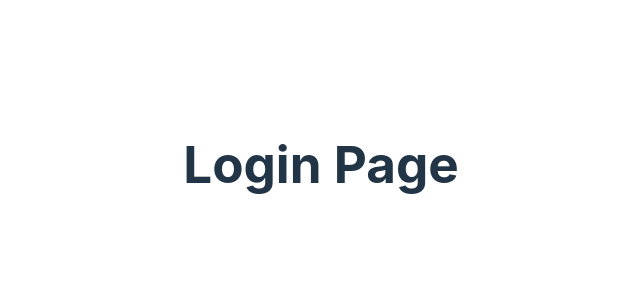
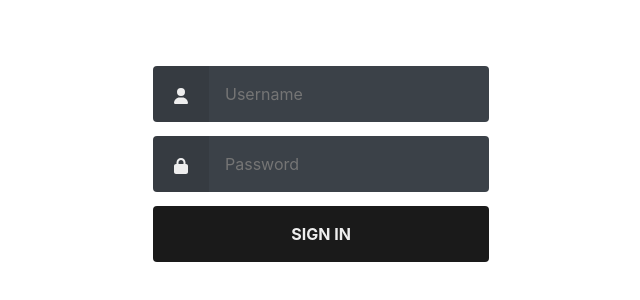
Before and after one commit to RifkyHernanda/TARPLBK, a React (Vite) app: page /login in a window 1280 px wide. Shown: the part 236-536 px from the top of the page, without its empty margins (319-959 px from the left). Built offline with nearby package versions, Linux system fonts and the light colour scheme.

Commit message:
create a simple authentication

```diff
--- a/package.json
+++ b/package.json
@@ -10,6 +10,9 @@
     "preview": "vite preview"
   },
   "dependencies": {
+    "@fortawesome/fontawesome-svg-core": "^6.4.2",
+    "@fortawesome/free-solid-svg-icons": "^6.4.2",
+    "@fortawesome/react-fontawesome": "^0.2.0",
     "react": "^18.2.0",
     "react-dom": "^18.2.0",
     "react-icons": "^4.12.0",
--- a/src/components/authentication/Index.css
+++ b/src/components/authentication/Index.css
@@ -0,0 +1,176 @@
+/* config.css */
+
+/* helpers/align.css */
+
+.align {
+  -webkit-box-align: center;
+  -ms-flex-align: center;
+  align-items: center;
+  display: -webkit-box;
+  display: -ms-flexbox;
+  display: flex;
+  -webkit-box-orient: vertical;
+  -webkit-box-direction: normal;
+  -ms-flex-direction: column;
+  flex-direction: column;
+  -webkit-box-pack: center;
+  -ms-flex-pack: center;
+  justify-content: center;
+}
+
+/* helpers/grid.css */
+
+.grid {
+  margin-left: auto;
+  margin-right: auto;
+  max-width: 320px;
+  max-width: 20rem;
+  width: 90%;
+}
+
+/* helpers/hidden.css */
+
+.hidden {
+  border: 0;
+  clip: rect(0 0 0 0);
+  height: 1px;
+  margin: -1px;
+  overflow: hidden;
+  padding: 0;
+  position: absolute;
+  width: 1px;
+}
+
+/* helpers/icon.css */
+
+.icons {
+  display: none;
+}
+
+.icon {
+  display: inline-block;
+  fill: #606468;
+  font-size: 16px;
+  font-size: 1rem;
+  height: 1em;
+  vertical-align: middle;
+  width: 1em;
+}
+
+a {
+  color: #eee;
+  outline: 0;
+  text-decoration: none;
+}
+
+a:focus,
+a:hover {
+  text-decoration: underline;
+}
+
+/* modules/form.css */
+
+input {
+  background-image: none;
+  border: 0;
+  color: inherit;
+  font: inherit;
+  margin: 0;
+  outline: 0;
+  padding: 0;
+  -webkit-transition: background-color 0.3s;
+  transition: background-color 0.3s;
+}
+
+input[type='submit'] {
+  cursor: pointer;
+}
+
+.form {
+  margin: -14px;
+  margin: -0.875rem;
+}
+
+.form input[type='password'],
+.form input[type='text'],
+.form input[type='submit'] {
+  width: 100%;
+}
+
+.form__field {
+  display: -webkit-box;
+  display: -ms-flexbox;
+  display: flex;
+  margin: 14px;
+  margin: 0.875rem;
+}
+
+.form__input {
+  -webkit-box-flex: 1;
+  -ms-flex: 1;
+  flex: 1;
+}
+
+/* modules/login.css */
+
+.login {
+  color: #eee;
+}
+
+.login label,
+.login input[type='text'],
+.login input[type='password'],
+.login input[type='submit'] {
+  border-radius: 0.25rem;
+  padding: 16px;
+  padding: 1rem;
+}
+
+.login label {
+  background-color: #363b41;
+  border-bottom-right-radius: 0;
+  border-top-right-radius: 0;
+  padding-left: 20px;
+  padding-left: 1.25rem;
+  padding-right: 20px;
+  padding-right: 1.25rem;
+}
+
+.login input[type='password'],
+.login input[type='text'] {
+  background-color: #3b4148;
+  border-bottom-left-radius: 0;
+  border-top-left-radius: 0;
+}
+
+.login input[type='password']:focus,
+.login input[type='password']:hover,
+.login input[type='text']:focus,
+.login input[type='text']:hover {
+  background-color: #434a52;
+}
+
+.login input[type='submit'] {
+  background-color: #1a1a1a;
+  color: #eee;
+  font-weight: 700;
+  text-transform: uppercase;
+}
+
+.login input[type='submit']:focus,
+.login input[type='submit']:hover {
+  background-color: #1a1a1a;
+}
+
+/* modules/text.css */
+
+p {
+  margin-bottom: 24px;
+  margin-bottom: 1.5rem;
+  margin-top: 24px;
+  margin-top: 1.5rem;
+}
+
+.text--center {
+  text-align: center;
+}
--- a/src/components/authentication/Index.jsx
+++ b/src/components/authentication/Index.jsx
@@ -1,12 +1,53 @@
-import React from 'react';
+import React, { useState } from 'react';
+import { useNavigate, Navigate } from 'react-router-dom';
+import { FontAwesomeIcon } from '@fortawesome/react-fontawesome';
+import { faUser, faLock } from '@fortawesome/free-solid-svg-icons';
 import './Index.css';
 
 export default function LoginPage() {
+  const navigate = useNavigate();
+  const [username, setUsername] = useState('');
+  const [password, setPassword] = useState('');
+  const isLoggedIn = localStorage.getItem('isLoggedIn') === 'true';
+
+  if (isLoggedIn) {
+    return <Navigate to="/" replace />;
+  }
+
+  const handleLogin = (e) => {
+    e.preventDefault();
+
+    if (username === 'kelompok29' && password === '12345678') {
+      localStorage.setItem('isLoggedIn', 'true');
+      navigate('/');
+    } else {
+      alert('Invalid username or password');
+    }
+  };
+
   return (
     <>
-      <div>
-        <h1>Login Page</h1>
-      </div>
+      <form action="/login" method="post" class="form login" onSubmit={handleLogin}>
+        <div class="form__field">
+          <label for="login__username">
+            <FontAwesomeIcon className="icon" icon={faUser} />
+            <span class="hidden">Username</span>
+          </label>
+          <input id="login__username" type="text" name="username" class="form__input" placeholder="Username" required value={username} onChange={(e) => setUsername(e.target.value)} />
+        </div>
+
+        <div class="form__field">
+          <label for="login__password">
+            <FontAwesomeIcon className="icon" icon={faLock} />
+            <span class="hidden">Password</span>
+          </label>
+          <input id="login__password" type="password" name="password" class="form__input" placeholder="Password" required value={password} onChange={(e) => setPassword(e.target.value)} />
+        </div>
+
+        <div class="form__field">
+          <input type="submit" value="Sign In" />
+        </div>
+      </form>
     </>
   );
 }
--- /dev/null
+++ b/src/pages/Index.css
@@ -0,0 +1,5 @@
+.wrap-button {
+  display: flex;
+  align-items: center;
+  justify-content: end;
+}
--- a/src/pages/Index.jsx
+++ b/src/pages/Index.jsx
@@ -1,14 +1,22 @@
 import React, { useState } from 'react';
+import { useNavigate, Navigate } from 'react-router-dom';
+import './Index.css';
 
 import Tabs from '../components/Tabs';
 import RecipeLists from '../components/RecipeLists';
 import RecipeBanner from '../components/RecipeBanner';
 
 export default function Index() {
+  const navigate = useNavigate();
   const [loader, setLoader] = useState(true);
   const [selectedCategory, setSelectedCategory] = useState('Pizza');
   const [recipeData, setRecipeData] = useState(null);
   const [showRecipeBanner, setShowRecipeBanner] = useState(false);
+  const isLoggedIn = localStorage.getItem('isLoggedIn') === 'true';
+
+  if (!isLoggedIn) {
+    return <Navigate to="/login" replace />;
+  }
 
   const handleClick = () => {
     setShowRecipeBanner(true);
@@ -19,9 +27,17 @@ export default function Index() {
     setRecipeData(null); // Reset data resep saat kembali ke RecipeLists
   };
 
+  const handleLogout = (e) => {
+    localStorage.setItem('isLoggedIn', 'false');
+    navigate('/login');
+  };
+
   return (
     <>
       <div className="main">
+        <div className="wrap-button">
+          <button onClick={handleLogout}>Logout</button>
+        </div>
         <Tabs
           setLoader={setLoader}
           setSelectedCategory={setSelectedCategory}
```
Also changed, not shown: 1 other file (tests, documents, lock files or other folders).
